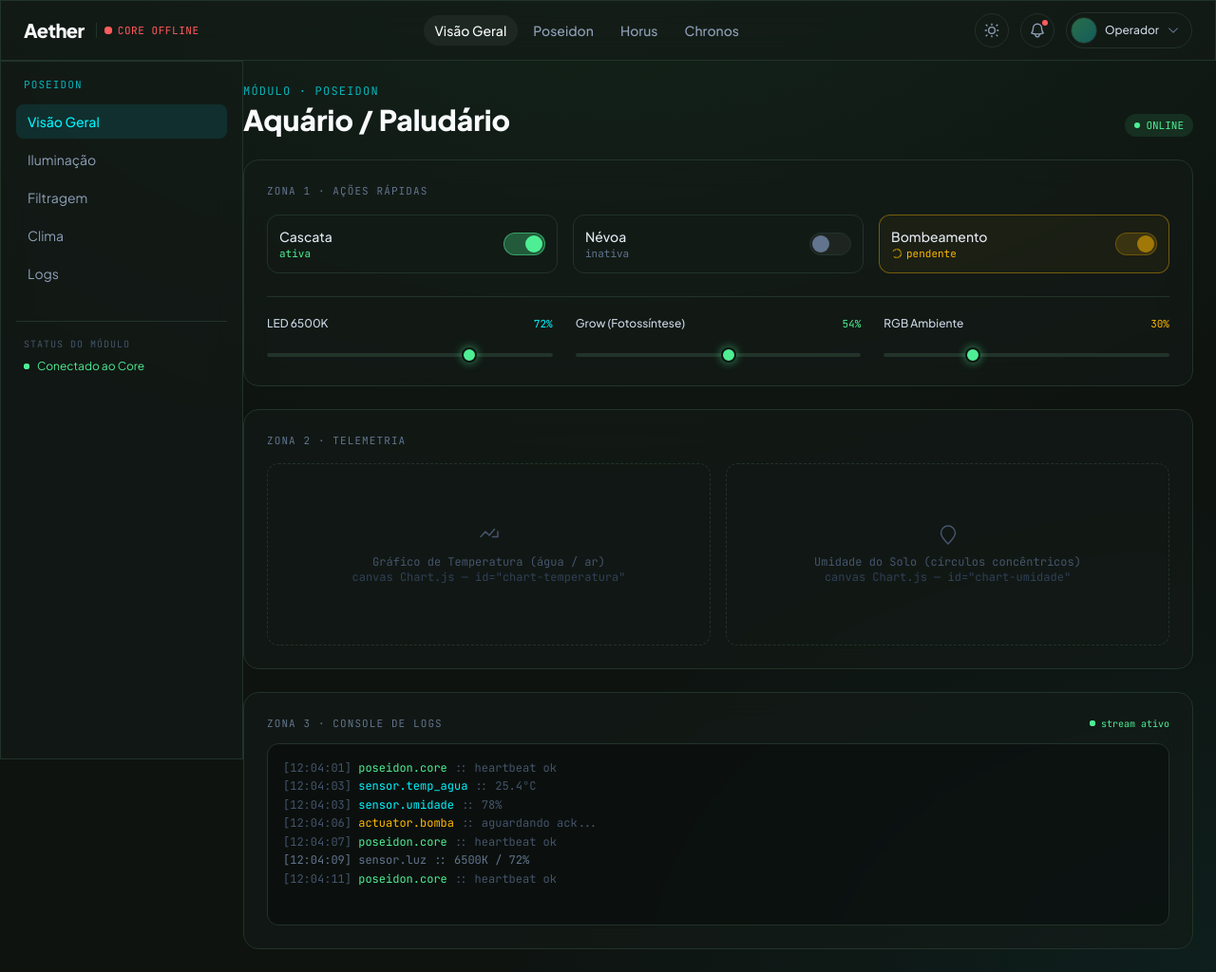
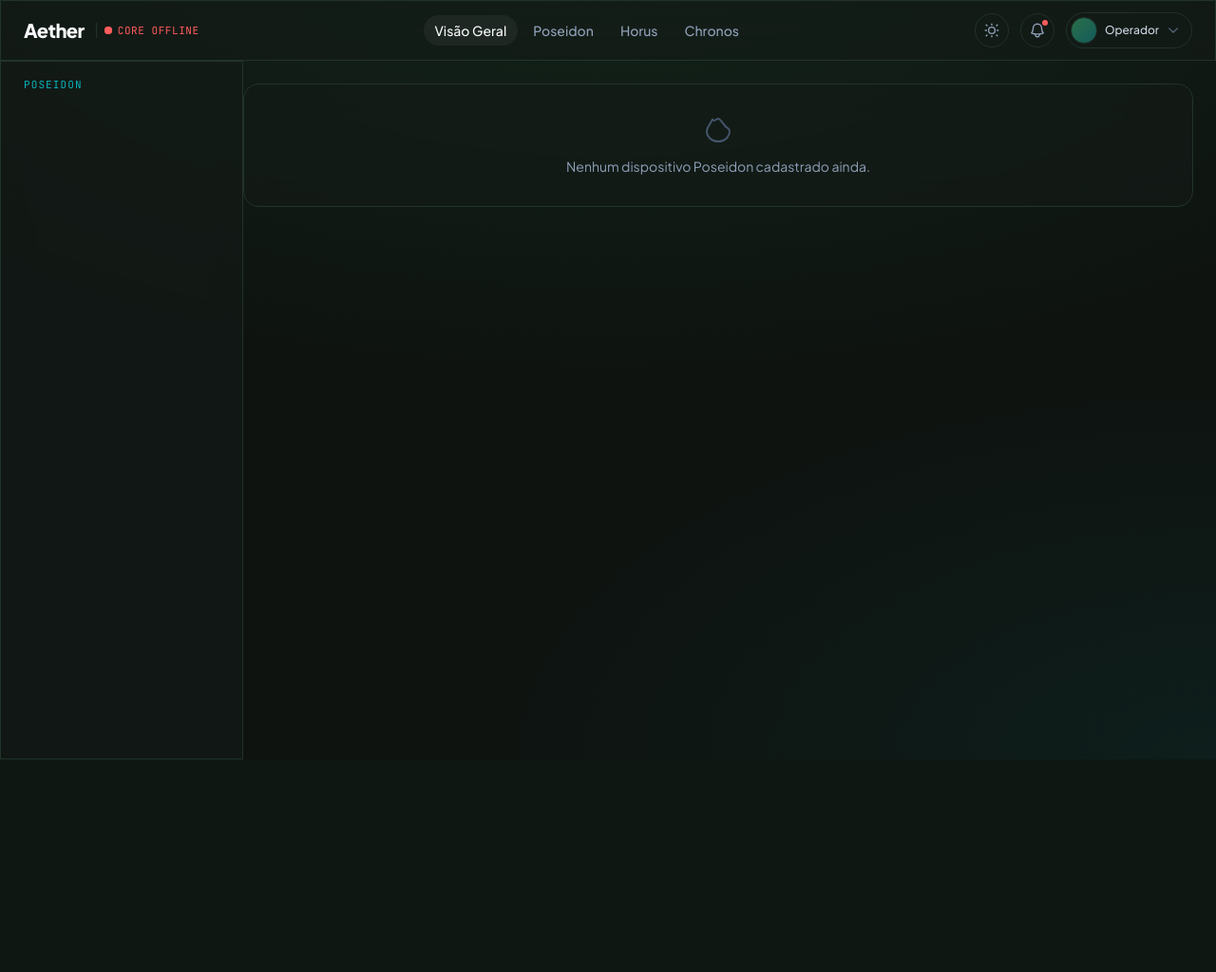
Before and after one commit to MaatheusF/Aether, a Symfony app: template aether-web/templates/modulos/poseidon.html.twig in a window 1280 px wide. Shown: the whole page at 95% size. After the commit the page ends 800 px from the top, so only its background shows below. Run offline with Twig, Linux system fonts and the light colour scheme; the template is opened without the code that fills it, so the values that code supplies are empty; some libraries are stand-ins or nearby versions.

Commit message:
Feature(WEB): Adiciona multiplos dispositivos no modulo Poseidon (Interce apenas)

```diff
--- a/aether-web/public/js/services/api_status.js
+++ b/aether-web/public/js/services/api_status.js
@@ -1,7 +1,7 @@
 /* Função que consulta o status do Core */
 async function getCoreStatus() {
     try {
-        const response = await fetch('http://192.168.0.133:9001/api/status');
+        const response = await fetch(`${window.AETHER_CORE_BASE_URL}/api/status`);
         if (!response.ok) {
             throw new Error('Core unavailable');
         }
--- a/aether-web/templates/modulos/poseidon.html.twig
+++ b/aether-web/templates/modulos/poseidon.html.twig
@@ -4,15 +4,39 @@
    modulos/poseidon.html.twig — Módulo Poseidon (Aquário / Paludário)
    layout_mode = 'sidebar' → base.html.twig renderiza a sidebar esquerda
    ("Raízes") preenchida abaixo, e ativa o botão de abrir drawer no mobile.
+
+   Variáveis esperadas (ver ModuloController::poseidonDispositivo):
+     - dispositivos : PoseidonDevice[]  — todos os dispositivos do módulo
+     - dispositivo   : PoseidonDevice|null — o selecionado nesta página
+       (null só quando não existe nenhum dispositivo cadastrado ainda)
 ========================================================================== #}
 
-{% block title %}Poseidon{% endblock %}
+{% block title %}{{ dispositivo ? dispositivo.nome : 'Poseidon' }}{% endblock %}
 {% block layout_mode %}sidebar{% endblock %}
 {% block module_active %}poseidon{% endblock %}
 
-{# --------------------- Sidebar: submenus do módulo Poseidon --------------------- #}
+{# --------------------- Sidebar: dispositivos + submenus --------------------- #}
 {% block sidebar %}
     <p class="text-[11px] font-mono uppercase tracking-widest text-aether-agua/70 mb-3 px-2">Poseidon</p>
+
+    {# --- Seletor de dispositivo — um Poseidon pode ter vários ESP32 acoplados --- #}
+    {% if dispositivos|length > 0 %}
+        <p class="text-[10px] font-mono uppercase tracking-widest text-slate-600 mb-2 px-2">Dispositivos</p>
+        <nav class="flex flex-col gap-1 text-sm mb-6">
+            {% for d in dispositivos %}
+                {% set ativo = dispositivo and d.slug == dispositivo.slug %}
+                <a href="{{ path('app_modulo_poseidon_dispositivo', { slug: d.slug }) }}"
+                   class="flex items-center gap-2 px-3 py-2 rounded-lg transition-colors {{ ativo ? 'bg-aether-agua/10 text-aether-agua font-medium' : 'text-slate-400 hover:text-slate-100 hover:bg-white/5' }}">
+                    <span class="w-1.5 h-1.5 rounded-full shrink-0 {{ d.status == 'online' ? 'bg-aether-broto' : (d.status == 'alert' ? 'bg-aether-critico' : 'bg-slate-600') }}"></span>
+                    <span class="truncate">{{ d.nome }}</span>
+                </a>
+            {% endfor %}
+        </nav>
+    {% endif %}
+
+    {# --- Submenus do dispositivo selecionado --- #}
+    {% if dispositivo %}
+        <p class="text-[10px] font-mono uppercase tracking-widest text-slate-600 mb-2 px-2">{{ dispositivo.nome }}</p>
         <nav class="flex flex-col gap-1 text-sm">
             <a href="#" class="px-3 py-2 rounded-lg bg-aether-agua/10 text-aether-agua font-medium">Visão Geral</a>
             <a href="#" class="px-3 py-2 rounded-lg text-slate-400 hover:text-slate-100 hover:bg-white/5 transition-colors">Iluminação</a>
@@ -22,26 +46,46 @@
         </nav>
 
         <div class="mt-8 pt-4 border-t border-aether-border">
-        <p class="text-[10px] font-mono uppercase tracking-widest text-slate-600 mb-2 px-2">Status do módulo</p>
-        <div class="px-2 flex items-center gap-2 text-xs text-aether-broto">
+            <p class="text-[10px] font-mono uppercase tracking-widest text-slate-600 mb-2 px-2">Status do dispositivo</p>
+            <div class="px-2 flex items-center gap-2 text-xs {{ dispositivo.status == 'online' ? 'text-aether-broto' : 'text-slate-500' }}">
+                {% if dispositivo.status == 'online' %}
                     <span class="relative w-1.5 h-1.5 rounded-full bg-aether-broto vital-dot"></span>
                     Conectado ao Core
+                {% else %}
+                    <span class="w-1.5 h-1.5 rounded-full bg-slate-600"></span>
+                    Sem conexão
+                {% endif %}
             </div>
         </div>
+    {% endif %}
 {% endblock %}
 
 {% block content %}
+
+    {% if dispositivo is null %}
+        {# --------------------- Estado vazio: nenhum dispositivo cadastrado --------------------- #}
+        <div class="glass-surface rounded-2xl p-8 flex flex-col items-center justify-center text-center gap-3">
+            <svg xmlns="http://www.w3.org/2000/svg" viewBox="0 0 24 24" fill="none" stroke="currentColor" stroke-width="1.5" class="w-8 h-8 text-slate-600">
+                <path stroke-linecap="round" stroke-linejoin="round" d="M12 21c-4.97 0-9-3.5-9-8 0-3.5 3-6 4.5-9.5C9 6 10.5 3 12 3s3 3 4.5 4.5C18 11 21 9.5 21 13c0 4.5-4.03 8-9 8Z" />
+            </svg>
+            <p class="text-sm text-slate-400">Nenhum dispositivo Poseidon cadastrado ainda.</p>
+        </div>
+    {% else %}
 
     <div class="flex flex-col gap-6">
 
         {# --------------------- Cabeçalho --------------------- #}
         <div class="flex flex-col sm:flex-row sm:items-end sm:justify-between gap-2">
             <div>
-                <p class="text-xs font-mono uppercase tracking-widest text-aether-agua/70 mb-1">Módulo · Poseidon</p>
-                <h1 class="text-2xl md:text-3xl font-extrabold text-slate-50">Aquário / Paludário</h1>
+                <p class="text-xs font-mono uppercase tracking-widest text-aether-agua/70 mb-1">
+                    Módulo · Poseidon {{ dispositivo.tipo == 'paludario' ? '· Paludário' : '· Aquário' }}
+                </p>
+                <h1 class="text-2xl md:text-3xl font-extrabold text-slate-50">{{ dispositivo.nome }}</h1>
             </div>
-            <span class="inline-flex w-fit items-center gap-1.5 text-[11px] font-mono px-2.5 py-1 rounded-full bg-aether-broto/10 text-aether-broto">
-                <span class="w-1.5 h-1.5 rounded-full bg-aether-broto"></span> ONLINE
+            <span class="inline-flex w-fit items-center gap-1.5 text-[11px] font-mono px-2.5 py-1 rounded-full
+                {{ dispositivo.status == 'online' ? 'bg-aether-broto/10 text-aether-broto' : (dispositivo.status == 'alert' ? 'bg-aether-critico/10 text-aether-critico' : 'bg-white/5 text-slate-500') }}">
+                <span class="w-1.5 h-1.5 rounded-full {{ dispositivo.status == 'online' ? 'bg-aether-broto' : (dispositivo.status == 'alert' ? 'bg-aether-critico' : 'bg-slate-500') }}"></span>
+                {{ dispositivo.status == 'online' ? 'ONLINE' : (dispositivo.status == 'alert' ? 'ALERTA' : 'OFFLINE') }}
             </span>
         </div>
 
@@ -62,6 +106,7 @@
                         <p class="text-[11px] font-mono text-aether-broto">ativa</p>
                     </div>
                     <button type="button" role="switch" aria-checked="true"
+                            data-relay="cascata" data-dispositivo="{{ dispositivo.slug }}"
                             class="relative w-11 h-6 rounded-full bg-aether-broto/30 border border-aether-broto/50 transition-colors">
                         <span class="absolute top-0.5 right-0.5 w-4.5 h-4.5 rounded-full bg-aether-broto shadow-glow-broto transition-all"></span>
                     </button>
@@ -74,6 +119,7 @@
                         <p class="text-[11px] font-mono text-slate-500">inativa</p>
                     </div>
                     <button type="button" role="switch" aria-checked="false"
+                            data-relay="nevoa" data-dispositivo="{{ dispositivo.slug }}"
                             class="relative w-11 h-6 rounded-full bg-white/5 border border-aether-border transition-colors">
                         <span class="absolute top-0.5 left-0.5 w-4.5 h-4.5 rounded-full bg-slate-500 transition-all"></span>
                     </button>
@@ -91,6 +137,7 @@
                         </p>
                     </div>
                     <button type="button" role="switch" aria-checked="true" disabled
+                            data-relay="bombeamento" data-dispositivo="{{ dispositivo.slug }}"
                             class="relative w-11 h-6 rounded-full bg-aether-ambar/20 border border-aether-ambar/40 opacity-70 cursor-wait">
                         <span class="absolute top-0.5 right-0.5 w-4.5 h-4.5 rounded-full bg-aether-ambar/80"></span>
                     </button>
@@ -126,7 +173,9 @@
         {# =====================================================================
            ZONA 2 — Telemetria
            Placeholders tracejados para gráficos fluidos (Chart.js) de
-           temperatura e umidade.
+           temperatura e umidade. IDs dos canvas incluem o slug do
+           dispositivo — necessário porque a mesma página de módulo pode
+           futuramente renderizar gráficos de mais de um dispositivo.
         ===================================================================== #}
         <section class="glass-surface rounded-2xl p-5 md:p-6">
             <p class="text-[11px] font-mono uppercase tracking-widest text-slate-500 mb-4">Zona 2 · Telemetria</p>
@@ -138,7 +187,8 @@
                         <path stroke-linecap="round" stroke-linejoin="round" d="M3 13.5 8 8l4 4 5.5-6.5M21 8v5.5m0 0h-5.5" />
                     </svg>
                     <p class="text-xs font-mono text-center px-4">
-                        Gráfico de Temperatura (água / ar)<br><span class="text-slate-700">canvas Chart.js — id="chart-temperatura"</span>
+                        Gráfico de Temperatura (água / ar)<br>
+                        <span class="text-slate-700">canvas Chart.js — id="chart-temperatura-{{ dispositivo.slug }}"</span>
                     </p>
                 </div>
 
@@ -148,7 +198,8 @@
                         <path stroke-linecap="round" stroke-linejoin="round" d="M12 21c-4.5-4.5-7.5-8-7.5-11.5A7.5 7.5 0 0 1 12 2a7.5 7.5 0 0 1 7.5 7.5c0 3.5-3 7-7.5 11.5Z" />
                     </svg>
                     <p class="text-xs font-mono text-center px-4">
-                        Umidade do Solo (círculos concêntricos)<br><span class="text-slate-700">canvas Chart.js — id="chart-umidade"</span>
+                        Umidade do Solo (círculos concêntricos)<br>
+                        <span class="text-slate-700">canvas Chart.js — id="chart-umidade-{{ dispositivo.slug }}"</span>
                     </p>
                 </div>
             </div>
@@ -156,7 +207,8 @@
 
         {# =====================================================================
            ZONA 3 — Console de Logs
-           Terminal simulando o fluxo de dados brutos do Core C++.
+           Terminal simulando o fluxo de dados brutos do Core C++, filtrado
+           para o dispositivo selecionado.
         ===================================================================== #}
         <section class="glass-surface rounded-2xl p-5 md:p-6">
             <div class="flex items-center justify-between mb-3">
@@ -166,18 +218,19 @@
                 </span>
             </div>
 
+            {# Cada linha representa um pacote recebido do Core PARA ESTE dispositivo —
+               substituir por loop Twig/JS filtrando pelo device_name = dispositivo.slug #}
             <div class="rounded-xl bg-black/30 border border-aether-border p-4 h-48 overflow-y-auto font-mono text-xs leading-relaxed">
-                {# Cada linha representa um pacote recebido do Core — substituir por loop Twig com dados reais #}
-                <p class="text-slate-600">[12:04:01] <span class="text-aether-broto">poseidon.core</span> :: heartbeat ok</p>
-                <p class="text-slate-600">[12:04:03] <span class="text-aether-agua">sensor.temp_agua</span> :: 25.4°C</p>
-                <p class="text-slate-600">[12:04:03] <span class="text-aether-agua">sensor.umidade</span> :: 78%</p>
-                <p class="text-slate-600">[12:04:06] <span class="text-aether-ambar">actuator.bomba</span> :: aguardando ack...</p>
-                <p class="text-slate-600">[12:04:07] <span class="text-aether-broto">poseidon.core</span> :: heartbeat ok</p>
-                <p class="text-slate-500">[12:04:09] sensor.luz :: 6500K / 72%</p>
-                <p class="text-slate-600">[12:04:11] <span class="text-aether-broto">poseidon.core</span> :: heartbeat ok</p>
+                <p class="text-slate-600">[12:04:01] <span class="text-aether-agua">{{ dispositivo.slug }}</span> :: heartbeat ok</p>
+                <p class="text-slate-600">[12:04:03] <span class="text-aether-agua">{{ dispositivo.slug }}</span> :: sensor.temp_agua :: {{ dispositivo.telemetria.temp_agua|default('--') }}</p>
+                <p class="text-slate-600">[12:04:03] <span class="text-aether-agua">{{ dispositivo.slug }}</span> :: sensor.umidade :: {{ dispositivo.telemetria.umidade|default('--') }}</p>
+                <p class="text-slate-600">[12:04:06] <span class="text-aether-ambar">{{ dispositivo.slug }}</span> :: actuator.bomba :: aguardando ack...</p>
+                <p class="text-slate-600">[12:04:07] <span class="text-aether-broto">{{ dispositivo.slug }}</span> :: heartbeat ok</p>
             </div>
         </section>
 
     </div>
 
+    {% endif %}
+
 {% endblock %}
```
Also changed, not shown: aether-web/src/Controller/DashboardController.php (+11 -3 lines), aether-web/src/Controller/ModuloController.php (+49 -5 lines), aether-web/templates/home/index.html.twig (+15 -9 lines), aether-web/public/build/app.css. Lines whose indentation alone changed are shown as unchanged.
